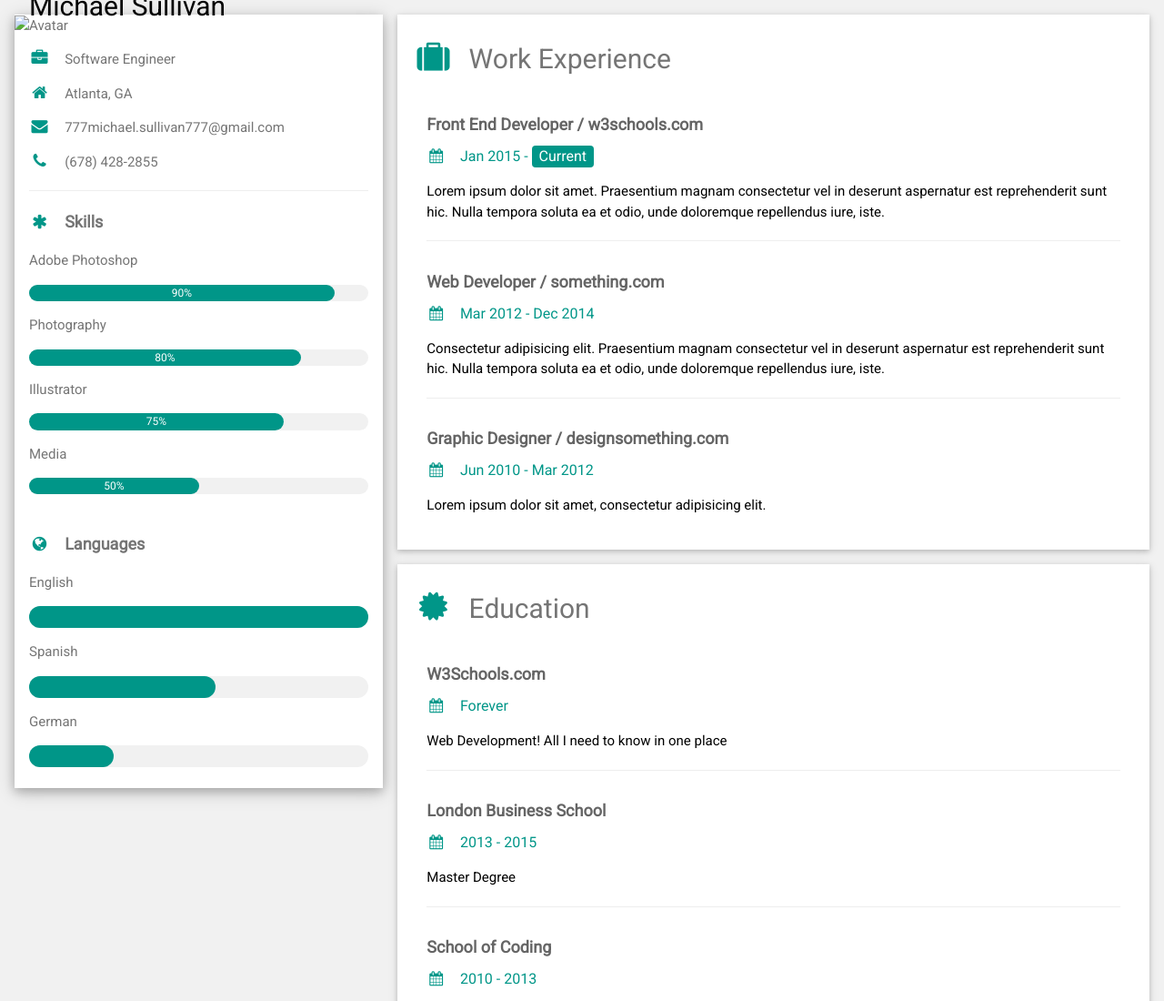
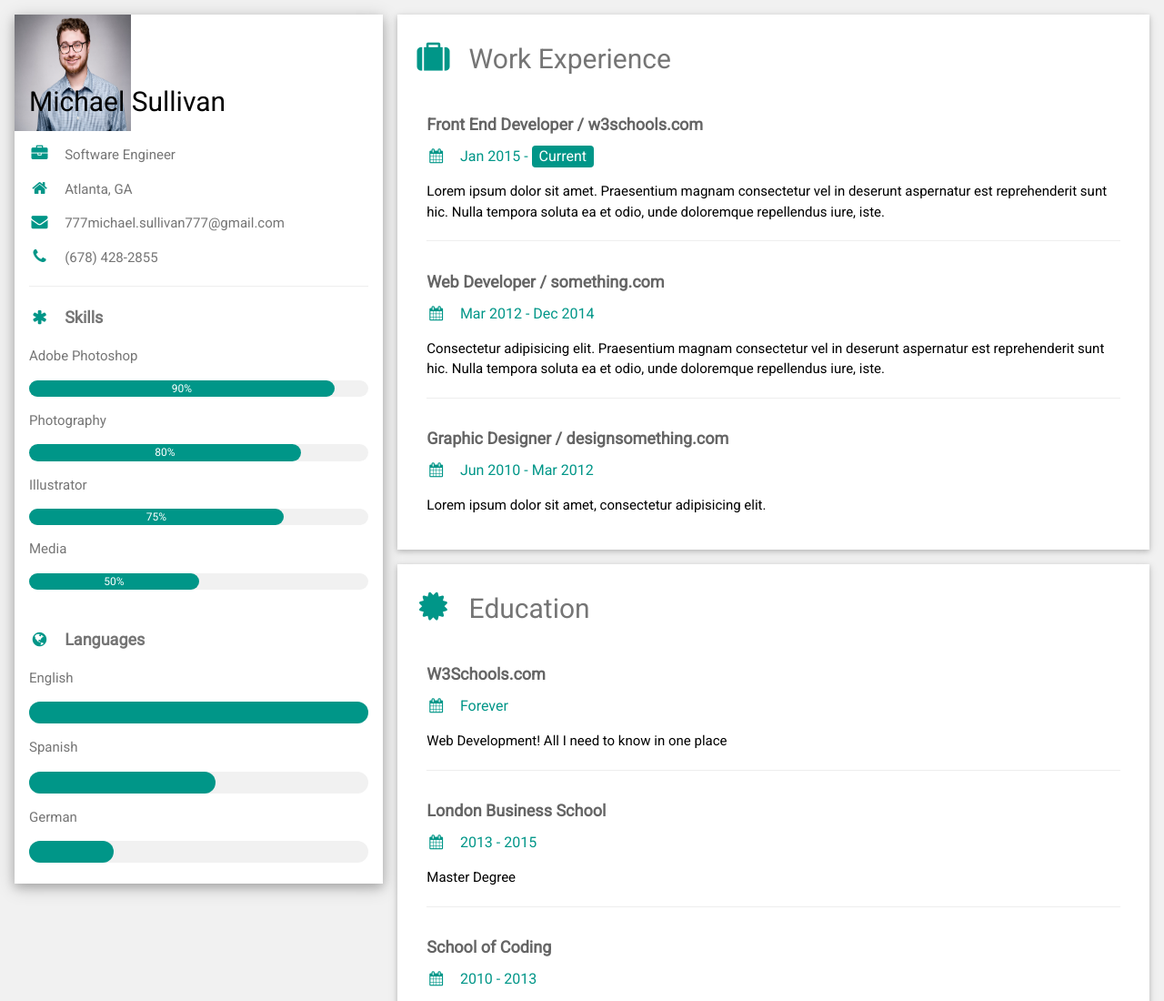
Before and after one commit to ms13380/PersonalProfile, a plain HTML site: page index.html in a window 1280 px wide. Shown: the top 1100 px of the page at 91% size. Drawn offline with nearby package versions, Linux system fonts and the light colour scheme.

Commit message:
Add files via upload
Added profile picture and cleared up syntax in HTML

```diff
--- a/index.html
+++ b/index.html
@@ -24,7 +24,7 @@ html,body,h1,h2,h3,h4,h5,h6 {font-family: "Roboto", sans-serif}
 
       <div class="w3-white w3-text-grey w3-card-4">
         <div class="w3-display-container">
-          <img src="/w3images/avatar_hat.jpg" style="width:100%" alt="Avatar">
+          <img src="/Assets/ProfilePicture.png" style="width:128px;height:128px;" alt="Avatar">
           <div class="w3-display-bottomleft w3-container w3-text-black">
             <h2>Michael Sullivan</h2>
           </div>
```
Also changed, not shown: Assets/ProfilePicture.png (added).
